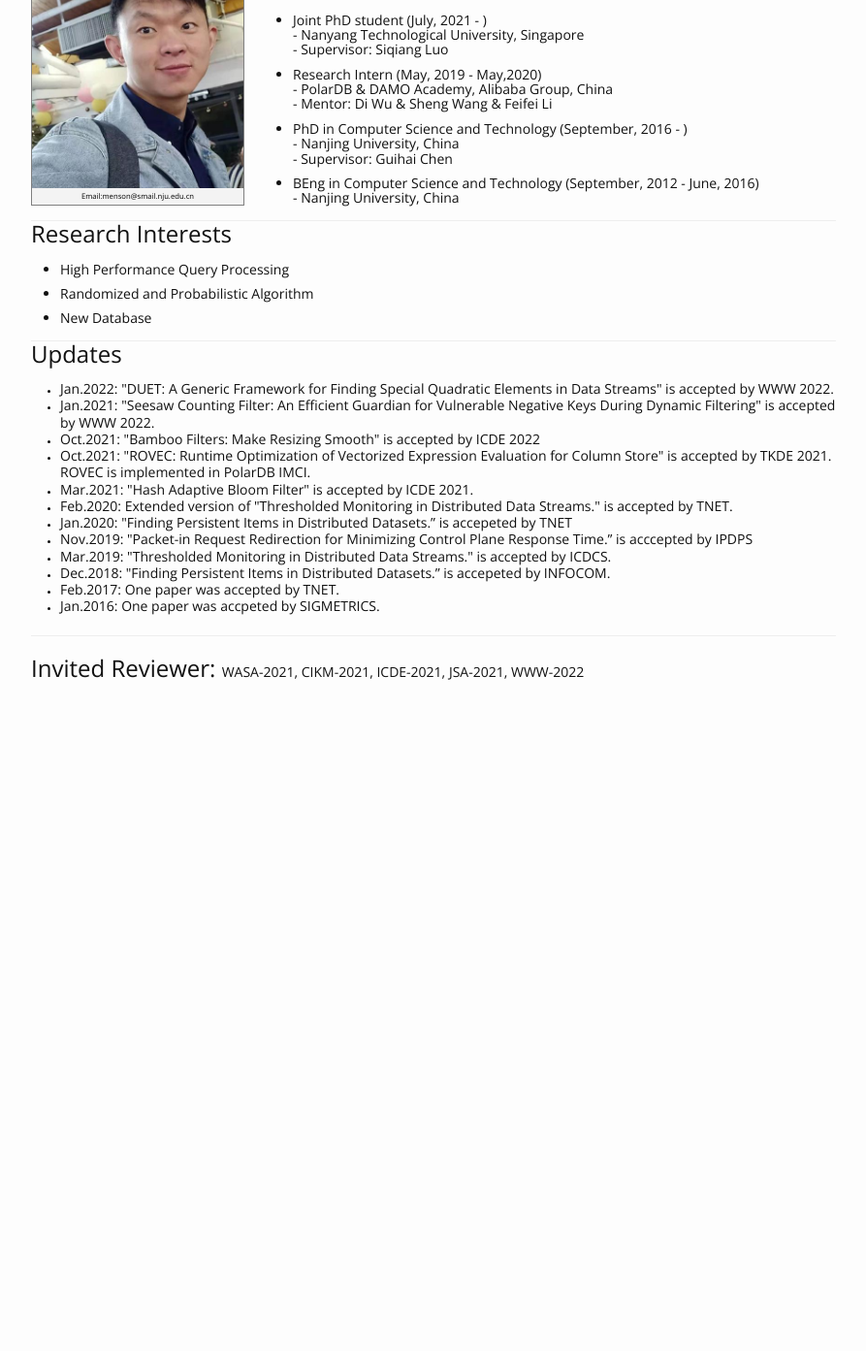
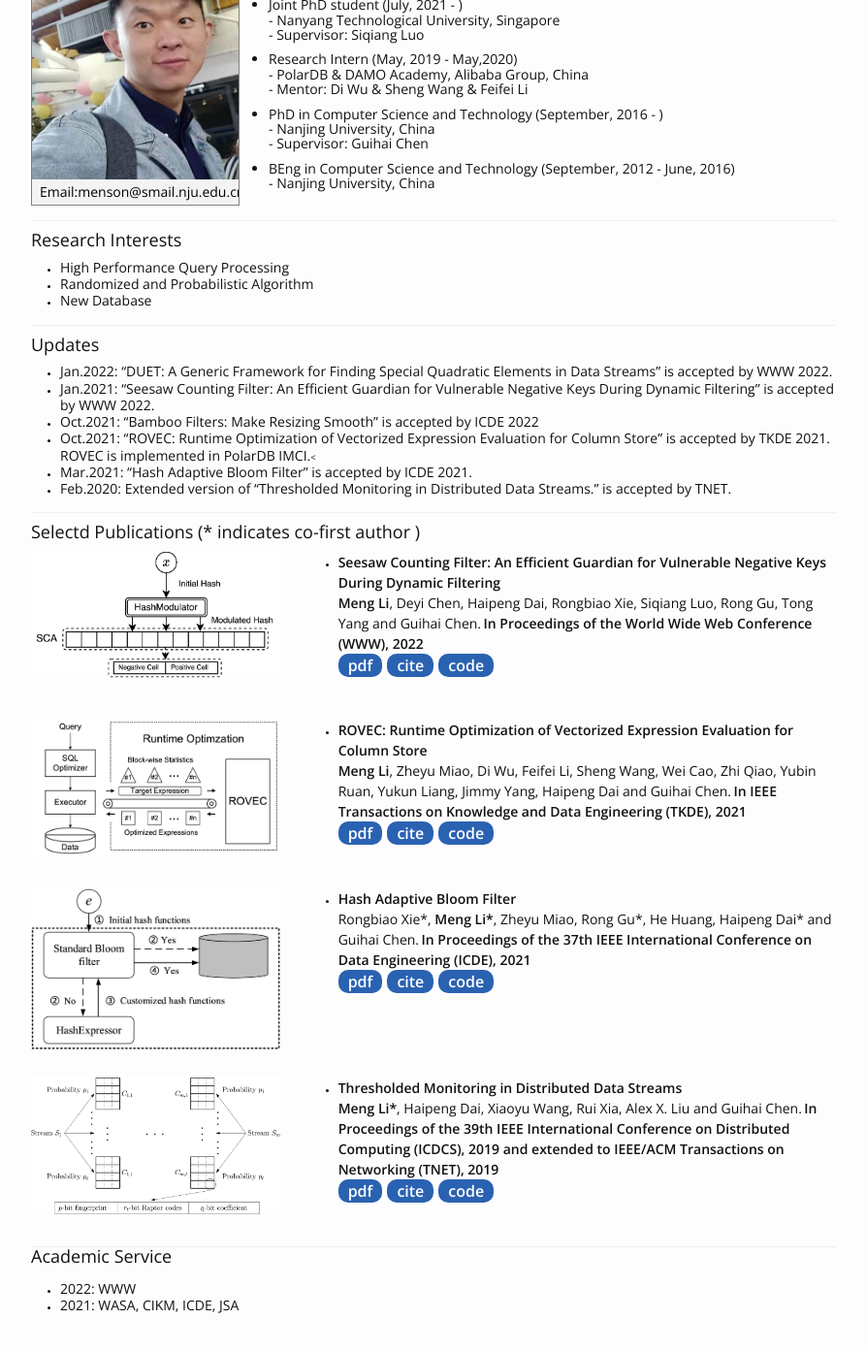
Before and after one commit to njulimn/njulimn.github.io, a Jekyll site: the page built from index.md, in a window 1280 px wide and 1400 px high, scrolled down 123 px. Shown: the top 1393 px of the window at 97% size, without its empty margins (193-1086 px from the left). Built offline with Jekyll 4.4.1, drawn with Linux system fonts in a browser that asks for light colours; nearby versions of some CDN libraries; a script that is not in the unit is left out; before the commit the page ends 900 px from its top, so only the background shows below that.

Commit message:
add selected publication

```diff
--- /dev/null
+++ b/_includes/fig.html
@@ -0,0 +1,3 @@
+<dl>
+<dt><a href="{{ site.baseurl }}{{ include.href }}"><img class="img-fluid rounded-start" src="{{ site.baseurl }}{{ include.url }}" alt="{{ include.caption }}" /></a></dt>
+</dl>
--- a/_includes/header.html
+++ b/_includes/header.html
@@ -2,6 +2,7 @@
  <script src="https://code.jquery.com/jquery-3.3.1.slim.min.js" integrity="sha384-q8i/X+965DzO0rT7abK41JStQIAqVgRVzpbzo5smXKp4YfRvH+8abtTE1Pi6jizo" crossorigin="anonymous"></script>
 <script src="https://cdnjs.cloudflare.com/ajax/libs/popper.js/1.14.6/umd/popper.min.js" integrity="sha384-wHAiFfRlMFy6i5SRaxvfOCifBUQy1xHdJ/yoi7FRNXMRBu5WHdZYu1hA6ZOblgut" crossorigin="anonymous"></script>
 <script src="https://stackpath.bootstrapcdn.com/bootstrap/4.2.1/js/bootstrap.min.js" integrity="sha384-B0UglyR+jN6CkvvICOB2joaf5I4l3gm9GU6Hc1og6Ls7i6U/mkkaduKaBhlAXv9k" crossorigin="anonymous"></script>
+ <meta name="viewport" content="width=device-width, initial-scale=1">
     <div class="wrapper">
     <a class="site-title" href="{{ site.baseurl }}/">{{ site.title }}</a>
     <nav class="site-nav">
--- a/_includes/image.html
+++ b/_includes/image.html
@@ -1,6 +1,6 @@
-<dl id="" class="wp-caption align{{include.align}}" style="max-width: {{include.width}}px">
+<dl id="" class="wp-caption align{{include.align}}" style="max-width: {{include.width}}px; max-height:{{include.height}}px">
 
 <dt><a href="{{ site.baseurl }}{{ include.href }}"><img class="" src="{{ site.baseurl }}{{ include.url }}" alt="{{ include.caption }}" /></a></dt>
 
-<dd>{{ include.caption }}</dd>
+<dd style="font-size: 14px;">{{ include.caption }}</dd>
 </dl>
--- a/index.md
+++ b/index.md
@@ -3,72 +3,158 @@ layout: default
 ---
 ------
 
-<div class="home" style="width:100%;margin-top:0.5%;overflow: hidden;">
-    {% include image.html url="/images/profile.jpeg" caption="Email:menson@smail.nju.edu.cn" width=220 align="left" %}
-    <div style="width:70%;positon:relative;float:left;margin:auto;" >
-        <div style="width:20%;float:right;" >
-            <script type="text/javascript" id="clstr_globe" src="//clustrmaps.com/globe.js?d=EIJ3JO6Pc1dgJalsnc_IcmLbLdDoPEFqew-PZXrfYQI"></script>
+<!--<div class="home" style="width:100%;margin-top:0.5%;overflow: hidden;">-->
+<div class="container, home">
+    <div class="row">
+        <div class="col-lg-3 col-md-3 col-sm-9 col-xs-9">
+            {% include image.html url="/images/profile.jpeg" caption="Email:menson@smail.nju.edu.cn" width="215" align="left" %}
         </div>
-        <h3>Biography</h3>
-        <ul>
-            <li class="h5">Joint PhD student (July, 2021 - )<br>
-            <span class="tab"> - Nanyang Technological University, Singapore</span><br>
-            <span class="tab"> - Supervisor: Siqiang Luo</span>
-            </li>
-            <li class="h5">Research Intern (May, 2019 - May,2020)<br>
-            <span class="tab"> - PolarDB & DAMO Academy, Alibaba Group, China</span><br>
-            <span class="tab"> - Mentor: Di Wu & Sheng Wang & Feifei Li</span>
-            </li>
-            <li class="h5">PhD in Computer Science and Technology (September, 2016 - )<br>
-            <span class="tab"> - Nanjing University, China</span>
-            <br>
-            <span class="tab"> - Supervisor: Guihai Chen</span></li>
-            <li class="h5">BEng in Computer Science and Technology (September, 2012 - June, 2016)<br>
-            <span class="tab"> - Nanjing University, China</span></li>
-        </ul>
+        <div class="col-lg-9 col-md-9 col-sm-12 col-xs-12">
+           <!-- <div class="col-2" style=";float:right;">
+                    <script type="text/javascript" id="clstr_globe" src="//clustrmaps.com/globe.js?d=EIJ3JO6Pc1dgJalsnc_IcmLbLdDoPEFqew-PZXrfYQI"></script>
+            </div>
+            -->
+            <div>
+                <span class="h4">&nbsp;&nbsp;Biography</span>
+                <ul>
+                    <li class="h5">Joint PhD student (July, 2021 - )<br>
+                    <span class="tab"> - Nanyang Technological University, Singapore</span><br>
+                    <span class="tab"> - Supervisor: Siqiang Luo</span>
+                    </li>
+                    <li class="h5">Research Intern (May, 2019 - May,2020)<br>
+                    <span class="tab"> - PolarDB & DAMO Academy, Alibaba Group, China</span><br>
+                    <span class="tab"> - Mentor: Di Wu & Sheng Wang & Feifei Li</span>
+                    </li>
+                    <li class="h5">PhD in Computer Science and Technology (September, 2016 - )<br>
+                    <span class="tab"> - Nanjing University, China</span>
+                    <br>
+                    <span class="tab"> - Supervisor: Guihai Chen</span></li>
+                    <li class="h5">BEng in Computer Science and Technology (September, 2012 - June, 2016)<br>
+                    <span class="tab"> - Nanjing University, China</span></li>
+                </ul>
+            </div>
+        </div>
     </div>
 </div>
 
 ---------
 
-<div style="width:100%;height:50%; overflow-y: scroll;overflow-y: hidden;">
-<h3>Research Interests</h3>
-<ul>
-<li class="h5">High Performance Query Processing</li>
-<li class="h5">Randomized and Probabilistic Algorithm</li>
-<li class="h5">New Database</li>
-</ul>
-<!-- <div style="width=10px;overflow-y: scroll;"> -->
- <!-- <script type="text/javascript" id="clstr_globe" src="//clustrmaps.com/globe.js?d=EIJ3JO6Pc1dgJalsnc_IcmLbLdDoPEFqew-PZXrfYQI"></script> -->
-<!-- </div> -->
+<p class="h4">Research Interests</p>
+
+- <span class="h5"> High Performance Query Processing</span>
+- <span class="h5"> Randomized and Probabilistic Algorithm</span>
+- <span class="h5">New Database</span>
+
+
+---------
+<p class="h4"> Updates</p>
+
+- <span class="h5">Jan.2022: </span> <a class="h5" >"DUET: A Generic Framework for Finding Special Quadratic Elements in Data Streams" is accepted by WWW 2022.</a>
+- <span class="h5">Jan.2021: </span><a class="h5">"Seesaw Counting Filter: An Efficient Guardian for Vulnerable Negative Keys During Dynamic Filtering" is accepted by WWW 2022.</a>
+- <span class="h5">Oct.2021: </span> <a class="h5">"Bamboo Filters: Make Resizing Smooth" is accepted by ICDE 2022</a>
+- <span class="h5">Oct.2021: </span> <a class="h5">"ROVEC: Runtime Optimization of Vectorized Expression Evaluation for Column Store" is accepted by TKDE 2021. ROVEC is implemented in <a class="h5" href="https://mp.weixin.qq.com/s/KkEHqQI3B2B1BY8siae01w">PolarDB IMCI.</a></a><
+- <span class="h5">Mar.2021: </span> <a class="h5" herf="">"Hash Adaptive Bloom Filter" is accepted by ICDE 2021.</a>
+- <span class="h5">Feb.2020: </span> <a class="h5"> Extended version of "Thresholded Monitoring in Distributed Data Streams." is accepted by TNET.</a>
+
+------------
+
+<p class="h4">Selectd Publications (* indicates co-first author )</p>
+
+
+<div class="card mb-3">
+  <div class="row g-0 justify-content-sm-center">
+    <div class="col-lg-4 col-md-4 col-sm-8 col-xs-8">
+        <img class="img-fluid rounded-start" src="/Publications/www22seesaw/logo.jpg">
+    </div>
+    <div class="col-lg-8 col-md-8 col-sm-12 col-xs-12">
+      <div class="card-body">
+      <ul>
+       <li> <b style="font-size:14px;"> Seesaw Counting Filter: An Efficient Guardian for Vulnerable Negative Keys During Dynamic Filtering</b><br>
+       <span style="font-size:14px;"><b>Meng Li</b>, Deyi Chen, Haipeng Dai, Rongbiao Xie, Siqiang Luo, Rong Gu, Tong Yang and Guihai Chen.</span>
+       <strong style="font-size:14px;"> In Proceedings of the World Wide Web Conference (WWW), 2022 </strong><br>
+       <a href=""><div class="color-button" style="font-size:16px;">pdf</div></a><a href="" ><div class="color-button" style="font-size:16px;">cite</div></a><a href=""><div class="color-button" style="font-size:16px;">code</div></a>
+       </li>
+      </ul>
+      </div>
+    </div>
+  </div>
+</div>
+
+<br>
+
+<div class="card mb-3">
+  <div class="row g-0 justify-content-sm-center justify-content-xs-center">
+    <div class="col-lg-4 col-md-4 col-sm-8 col-xs-8">
+        <img class="img-fluid rounded-start" src="/Publications/tkde21rovec/logo.jpg">
+    </div>
+    <div class="col-lg-8 col-md-8 col-sm-12 col-xs-12">
+      <div class="card-body">
+      <ul>
+       <li> <b style="font-size:14px;"> ROVEC: Runtime Optimization of Vectorized Expression Evaluation for Column Store</b><br>
+       <span style="font-size:14px;"><b>Meng Li</b>, Zheyu Miao, Di Wu, Feifei Li, Sheng Wang, Wei Cao, Zhi Qiao, Yubin Ruan, Yukun Liang, Jimmy Yang, Haipeng Dai and Guihai Chen.</span>
+       <strong style="font-size:14px;">In IEEE Transactions on Knowledge and Data Engineering (TKDE), 2021</strong><br>
+       <a href=""><div class="color-button" style="font-size:16px;">pdf</div></a><a href="" ><div class="color-button" style="font-size:16px;">cite</div></a><a href=""><div class="color-button" style="font-size:16px;">code</div></a>
+       </li>
+      </ul>
+      </div>
+    </div>
+  </div>
 </div>
 
 
----------
+
+<br>
+
+<div class="card mb-3">
+  <div class="row g-0 justify-content-sm-center justify-content-xs-center">
+    <div class="col-lg-4 col-md-4 col-sm-8 col-xs-8">
+        <img class="img-fluid rounded-start" src="/Publications/icde21habf/logo.jpg">
+    </div>
+    <div class="col-lg-8 col-md-8 col-sm-12 col-xs-12">
+      <div class="card-body">
+      <ul>
+       <li> <b style="font-size:14px;"> Hash Adaptive Bloom Filter</b><br>
+       <span style="font-size:14px;">Rongbiao Xie*, <b>Meng Li*</b>, Zheyu Miao, Rong Gu*, He Huang, Haipeng Dai* and Guihai Chen.</span>
+       <strong style="font-size:14px;">In Proceedings of the 37th IEEE International Conference on Data Engineering (ICDE), 2021</strong><br>
+       <a href=""><div class="color-button" style="font-size:16px;">pdf</div></a><a href="" ><div class="color-button" style="font-size:16px;">cite</div></a><a href=""><div class="color-button" style="font-size:16px;">code</div></a>
+       </li>
+      </ul>
+      </div>
+    </div>
+  </div>
+</div>
 
 
-<div class="updates" style="width:100%;height:50%; overflow-y: scroll;overflow-y: hidden;">
-<h3> Updates</h3>
-<ul class="list-group list-group-flush">
-<li class=""><span class="h5">Jan.2022: </span> <a class="h5" herf="">"DUET: A Generic Framework for Finding Special Quadratic Elements in Data Streams" is accepted by WWW 2022.</a></li>
-<li><span class="h5">Jan.2021: </span><a class="h5">"Seesaw Counting Filter: An Efficient Guardian for Vulnerable Negative Keys During Dynamic Filtering" is accepted by WWW 2022.</a></li>
-<li><span class="h5">Oct.2021: </span> <a class="h5">"Bamboo Filters: Make Resizing Smooth" is accepted by ICDE 2022</a></li>
-<li><span class="h5">Oct.2021: </span> <a class="h5">"ROVEC: Runtime Optimization of Vectorized Expression Evaluation for Column Store" is accepted by TKDE 2021. ROVEC is implemented in <a class="h5" href="https://mp.weixin.qq.com/s/KkEHqQI3B2B1BY8siae01w">PolarDB IMCI.</a></a></li>
-<li><span class="h5">Mar.2021: </span> <a class="h5" herf="">"Hash Adaptive Bloom Filter" is accepted by ICDE 2021.</a></li>
-<li><span class="h5">Feb.2020: </span> <a class="h5"> Extended version of "Thresholded Monitoring in Distributed Data Streams." is accepted by TNET.</a></li>
-<li><span class="h5">Jan.2020: </span> <a class="h5">"Finding Persistent Items in Distributed Datasets.” is accepeted by TNET</a></li>
-<li><span class="h5">Nov.2019: </span> <a class="h5">"Packet-in Request Redirection for Minimizing Control Plane Response Time.” is acccepted by IPDPS </a></li>
-<li><span class="h5">Mar.2019: </span> <a class="h5">"Thresholded Monitoring in Distributed Data Streams." is accepted by ICDCS.</a></li>
-<li><span class="h5">Dec.2018: </span> <a class="h5">"Finding Persistent Items in Distributed Datasets.” is accepeted by INFOCOM.</a></li>
-<li><span class="h5">Feb.2017: </span> <a class="h5">One paper was accepted by TNET.</a></li>
-<li><span class="h5">Jan.2016: </span> <a class="h5">One paper was accpeted by SIGMETRICS.</a></li>
-</ul>
+<br>
+
+<div class="card mb-3">
+  <div class="row g-0 justify-content-sm-center justify-content-xs-center">
+    <div class="col-lg-4 col-md-4 col-sm-8 col-xs-8">
+        <img class="img-fluid rounded-start" src="/Publications/ton19thresh/logo.jpg">
+    </div>
+    <div class="col-lg-8 col-md-8 col-sm-12 col-xs-12">
+      <div class="card-body">
+      <ul>
+       <li> <b style="font-size:14px;"> Thresholded Monitoring in Distributed Data Streams</b><br>
+       <span style="font-size:14px;"><b>Meng Li*</b>, Haipeng Dai, Xiaoyu Wang, Rui Xia, Alex X. Liu and Guihai Chen.</span>
+       <strong style="font-size:14px;">In Proceedings of the 39th IEEE International Conference on Distributed Computing (ICDCS), 2019 and extended to IEEE/ACM Transactions on Networking (TNET), 2019</strong><br>
+       <a href=""><div class="color-button" style="font-size:16px;">pdf</div></a><a href="" ><div class="color-button" style="font-size:16px;">cite</div></a><a href=""><div class="color-button" style="font-size:16px;">code</div></a>
+       </li>
+      </ul>
+      </div>
+    </div>
+  </div>
 </div>
 
--------
+<br>
 
-<p class="h3">Invited Reviewer: <span class="h5">WASA-2021, CIKM-2021, ICDE-2021, JSA-2021, WWW-2022</span></p>
 
+-----------------
+
+<span class="h4">Academic Service</span>
+
+- <span class="h5">2022: WWW </span>
+- <span class="h5">2021: WASA, CIKM, ICDE, JSA </span>
 
 <!-- serve command -->
 <!-- bundle exec jekyll serve --incremental  -->
```
Also changed, not shown: Publications/icde21habf/logo.jpg (added), Publications/tkde21rovec/logo.jpg (added), Publications/ton19thresh/logo.jpg (added), Publications/www22seesaw/logo.jpg (added), 7 other files.
